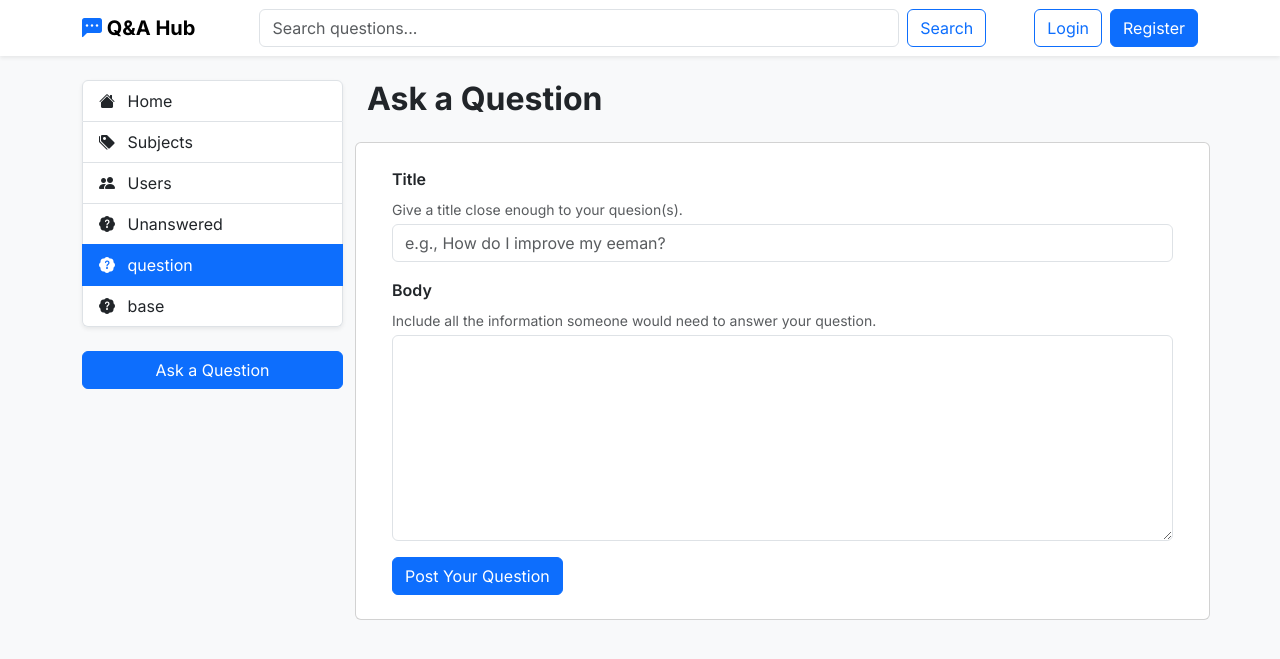
After one commit to huzaius/qnahub, a Flask app: page /question/new in a window 1280 px wide. The commit adds this page. Shown: the top 659 px of the page. Run offline with Flask 3, Linux system fonts and the light colour scheme; some libraries are stand-ins or nearby versions.

Commit message:
Question- CRUD

```diff
--- a/qnahub/forms.py
+++ b/qnahub/forms.py
@@ -1,11 +1,11 @@
 from flask_login import current_user
 from flask_wtf import FlaskForm
-from wtforms import BooleanField, StringField, PasswordField, SubmitField, ValidationError
+from wtforms import BooleanField, StringField, PasswordField, SubmitField, TextAreaField, ValidationError
 from flask_wtf.file import FileField, FileAllowed
 from wtforms.validators import DataRequired, Length, Email, EqualTo
 from qnahub.models import User
 
-
+# Registration Form
 class RegistrationForm(FlaskForm):
     username = StringField(
         "Username", validators=[DataRequired(), Length(min=4, max=25)])
@@ -30,7 +30,7 @@ class RegistrationForm(FlaskForm):
             raise ValidationError(
                 "That username is taken. Please choose a different one.")
 
-
+#Login Form
 class LoginForm(FlaskForm):
     email = StringField(
         "Email",
@@ -45,7 +45,7 @@ class LoginForm(FlaskForm):
     remember = BooleanField("Remember Me")
     submit = SubmitField("Login")
 
-
+#Update User Profile Form
 class UpdateProfileForm(FlaskForm):
     fullname = StringField("Full Name", validators=[Length(max=25)])
     username = StringField(
@@ -69,3 +69,14 @@ class UpdateProfileForm(FlaskForm):
             if user:
                 raise ValidationError(
                     "That username is taken. Please choose a different one.")
+
+# Ask Quesion Form
+class AskQuestionForm(FlaskForm):
+    title = StringField("Title", validators=[DataRequired()])
+    body = TextAreaField("Content", validators=[DataRequired()])
+    tags = StringField("Tags")
+    submit = SubmitField("Post Your Question")
+
+    # def separate_tags(self,tags):
+    #     if self.tags.data:
+    #         return [tag.strip() for tag in self.tags.data.split(",")]
--- a/qnahub/routes.py
+++ b/qnahub/routes.py
@@ -1,29 +1,52 @@
+from datetime import datetime, timezone
 import os
+from random import randint,shuffle
 import secrets
 from PIL import Image
-from flask import render_template, request, url_for, redirect, flash
-from qnahub.forms import RegistrationForm, LoginForm, UpdateProfileForm
+from flask import render_template, request, url_for, redirect, flash, abort
+from qnahub.forms import RegistrationForm, LoginForm, UpdateProfileForm,AskQuestionForm
 from qnahub.models import User, Question, Answer, Vote
 from qnahub import app, db
 from qnahub import bcrypt
 from flask_login import login_user, current_user, logout_user, login_required
 
+colors= ['primary', 'secondary', 'success', 'danger', 'warning', 'info', 'light', 'dark']
+
+def time_diff(end_time, start_time):
+    time_diff = end_time - start_time
+    if time_diff.days > 0:
+        return f"{time_diff.days} day{'s' if time_diff.days > 1 else ''} ago"
+    elif time_diff.seconds >= 3600:
+        hours = time_diff.seconds // 3600
+        return f"{hours} hour{'s' if hours > 1 else ''} ago"
+    elif time_diff.seconds >= 60:
+        minutes = time_diff.seconds // 60
+        return f"{minutes} minute{'s' if minutes > 1 else ''} ago"
+    else:
+        return "just now"
+
+
+@app.context_processor
+def utility_processor():
+    def time_ago(start_time):
+        if start_time.tzinfo is None:
+            start_time = start_time.replace(tzinfo=timezone.utc)
+        return time_diff(datetime.now(timezone.utc), start_time)
+    return dict(time_ago=time_ago)
 
 @app.route("/index")
 @app.route("/")
 def index():
-    return render_template("index.html")
-
+    questions = Question.query.order_by(Question.date_posted.desc()).all()
+    # Create a copy of the colors list and shuffle it
+    shuffled_colors = colors[:]
+    shuffle(shuffled_colors)
+    return render_template("index.html", questions=questions, colors=shuffled_colors)
 
 @app.route("/base")
 @login_required
 def base():
     return render_template("base.html")
-
-
-@app.route("/question")
-def question():
-    return render_template("question.html", title="Question")
 
 
 @app.route("/login", methods=["GET", "POST"])
@@ -66,22 +89,6 @@ def register():
     return render_template("register.html", form=form)
 
 
-@app.route("/users")
-@login_required
-def users():
-    return render_template("users.html", title=current_user.username)
-
-
-@app.route("/subjects")
-def subjects():
-    return render_template("subjects.html")
-
-
-@app.route("/unanswered")
-def unanswered():
-    return render_template("unanswered.html")
-
-
 @app.route("/settings", methods=["GET", "POST"])
 @login_required
 def settings():
@@ -89,9 +96,8 @@ def settings():
 
     return render_template("settings.html", form=form)
 
+
 # reduce picture size, re-filename and save
-
-
 def save_picture(form_picture):
     random_hex = secrets.token_hex(8)
     _, f_ext = os.path.splitext(form_picture.filename)
@@ -134,6 +140,87 @@ def account():
     return render_template("profile.html", form=form, picture=picture_file)
 
 
+
+@app.route("/question/<int:question_id>")
+def question(question_id):
+    question = Question.query.get_or_404(question_id)
+    question.views += 1
+    db.session.commit()
+    return render_template("question.html", question=question)
+
+@app.route("/question/new", methods=["GET", "POST"])
+def new_question():
+    form = AskQuestionForm()
+    if form.validate_on_submit():
+        question = Question(title=form.title.data, body=form.body.data, author=current_user)
+        db.session.add(question)
+        db.session.commit()
+        flash("Your question has been posted!", "success")
+        return redirect(url_for("index"))
+    return render_template("new_question.html", form=form,legend="Ask a Question")
+
+
+@app.route("/edit_question/<int:question_id>", methods=["GET", "POST"])
+@login_required
+def edit_question(question_id):
+
+    question = Question.query.get_or_404(question_id)
+    if question.author != current_user:
+        abort(403)
+
+    form = AskQuestionForm()
+    if form.validate_on_submit():
+        question.title = form.title.data
+        question.body = form.body.data
+        db.session.commit()
+        flash("Your question has been updated!", "success")
+        return redirect(url_for("question", question_id=question.id))
+
+    elif request.method == "GET":
+        form.title.data = question.title
+        form.body.data = question.body
+
+
+    return render_template("new_question.html", form=form, legend="Edit Question")
+
+@app.route("/delete_question/<int:question_id>", methods=["POST"])
+@login_required
+def delete_question(question_id):
+    question = Question.query.get_or_404(question_id)
+    if question.author != current_user:
+        abort(403)
+    db.session.delete(question)
+    db.session.commit()
+    flash('Your question has been deleted!', 'success')
+    return redirect(url_for('index'))
+
+@app.route("/add_answer/<int:question_id>", methods=["POST"])
+def add_answer(question_id):
+    question = Question.query.get_or_404(question_id)
+    answer_body = request.form.get("answer_body")
+    if answer_body:
+        answer = Answer(body=answer_body, question=question, author=current_user)
+        # db.session.add(answer)
+        # db.session.commit()
+        flash("Your answer has been posted!", "success")
+    return redirect(url_for("question", question_id=question_id))
+
+@app.route("/users")
+@login_required
+def users():
+    return render_template("users.html", title=current_user.username)
+
+
+@app.route("/subjects")
+def subjects():
+    return render_template("subjects.html")
+
+
+@app.route("/unanswered")
+def unanswered():
+    return render_template("unanswered.html")
+
+
 @app.route("/logout")
 def logout():
     logout_user()
--- a/qnahub/templates/base.html
+++ b/qnahub/templates/base.html
@@ -92,14 +92,14 @@
                         Users</a>
                     <a href="{{ url_for('unanswered')}}" class="list-group-item list-group-item-action"><i
                             class="bi bi-patch-question-fill me-2"></i> Unanswered</a>
-                    <a href="{{ url_for('question')}}" class="list-group-item list-group-item-action"><i
+                    <a href="{{ url_for('new_question')}}" class="list-group-item list-group-item-action"><i
                             class="bi bi-patch-question-fill me-2"></i> question</a>
                     <a href="{{ url_for('base')}}" class="list-group-item list-group-item-action"><i
                             class="bi bi-patch-question-fill me-2"></i> base</a>
 
                 </div>
                 <div class="mt-4">
-                    <a class="btn btn-primary w-100" href="{{ url_for('users') }}">Ask a Question</a>
+                    <a class="btn btn-primary w-100" href="{{ url_for('new_question') }}">Ask a Question</a>
                 </div>
             </div>
             {% endif %}
--- /dev/null
+++ b/qnahub/templates/new_question.html
@@ -0,0 +1,90 @@
+{% extends 'base.html' %}
+{% block title %} New Question {% endblock %}
+<!-- Ask a Question -->
+{% block content %}
+
+<!-- Main Content -->
+
+<div class="row justify-content-center">
+
+  <h2 class="fw-bold mb-4">{{legend}}</h2>
+
+
+  <div class="card form-card">
+    <div class="card-body p-4">
+      <form action="" method="POST" novalidate>
+        {{ form.hidden_tag() }}
+        <!-- Title Field -->
+        <div class="mb-3">
+          <label for="question-title" class="form-label fw-semibold">Title</label>
+          <p class="form-text text-muted mt-0 mb-1">Give a title close enough to your quesion(s).</p>
+
+
+          {% if form.title.errors %}
+          {{ form.title(class="form-control form-control-lg is-invalid",autofocus=True) }}
+          <div class="invalid-feedback">
+            {% for error in form.title.errors %}
+            <span>{{ error }}</span>
+            {% endfor %}
+          </div>
+          {% else %}
+          {{form.title(class="form-control",placeholder="e.g., How do I improve my eeman?")}}
+          {% endif %}
+        </div>
+
+        <!-- Body Field -->
+        <div class="mb-3">
+          <label for="question-body" class="form-label fw-semibold">Body</label>
+          <p class="form-text text-muted mt-0 mb-1">Include all the information someone would need to answer your
+            question.</p>
+
+
+          {% if form.body.errors %}
+          {{ form.body(class="form-control is-invalid",rows='8') }}
+          <div class="invalid-feedback">
+            {% for error in form.body.errors %}
+            <span>{{ error }}</span>
+            {% endfor %}
+          </div>
+          {% else %}
+          {{ form.body(class="form-control",rows='8') }}
+          {% endif %}
+        </div>
+
+        <!-- Subjects/Tags Field -->
+        <!-- <div class="mb-3">
+          <label for="question-subjects" class="form-label fw-semibold">Subject(s)/Tags(s)</label>
+          <p class="form-text text-muted mt-0 mb-1">Add subject(s) to describe what your question is about separated by
+            comma (,).
+          </p>
+
+          {% if form.tags.errors %}
+          {{ form.tags(class="form-control is-invalid") }}
+          <div class="invalid-feedback">
+            {% for error in form.tags.errors %}
+            <span>{{ error }}</span>
+            {% endfor %}
+          </div>
+          {% else %}
+          {{ form.tags(class="form-control") }}
+          {% endif %}
+
+        </div> -->
+
+        <!-- Submit Button -->
+        {{ form.submit(class="btn btn-primary") }}
+
+      </form>
+    </div>
+  </div>
+
+
+
+
+
+
+
+</div>
+
+
+{% endblock %}
--- a/qnahub/templates/settings.html
+++ b/qnahub/templates/settings.html
@@ -14,9 +14,9 @@
 
 
         {% if current_user.fullname!= None %}
-        <h5>{{ current_user.fullname.title() }}</h5>
+        <h5>{{ current_user.fullname|title }}</h5>
         {% else %}
-        <h5>{{ current_user.username.title() }}</h5>
+        <h5>{{ current_user.username|title }}</h5>
         {% endif %}
 
         <p>{{current_user.email}}</p>
--- a/qnahub/templates/subjects.html
+++ b/qnahub/templates/subjects.html
@@ -2,5 +2,5 @@
 {% block title %}Subjects{% endblock %}
 {% block content %}
 <h1>Query DB by Subjects</h1>
-{{url_for('static', filename='profile_pics/ + current_user.picture')}}
+<img src={{url_for('static', filename='profile_pics/'+ current_user.picture)}}>
 {% endblock %}
```
Also changed, not shown: qnahub/templates/index.html (+15 -32 lines), qnahub/templates/question.html (+109 -40 lines), instance/site.db.
